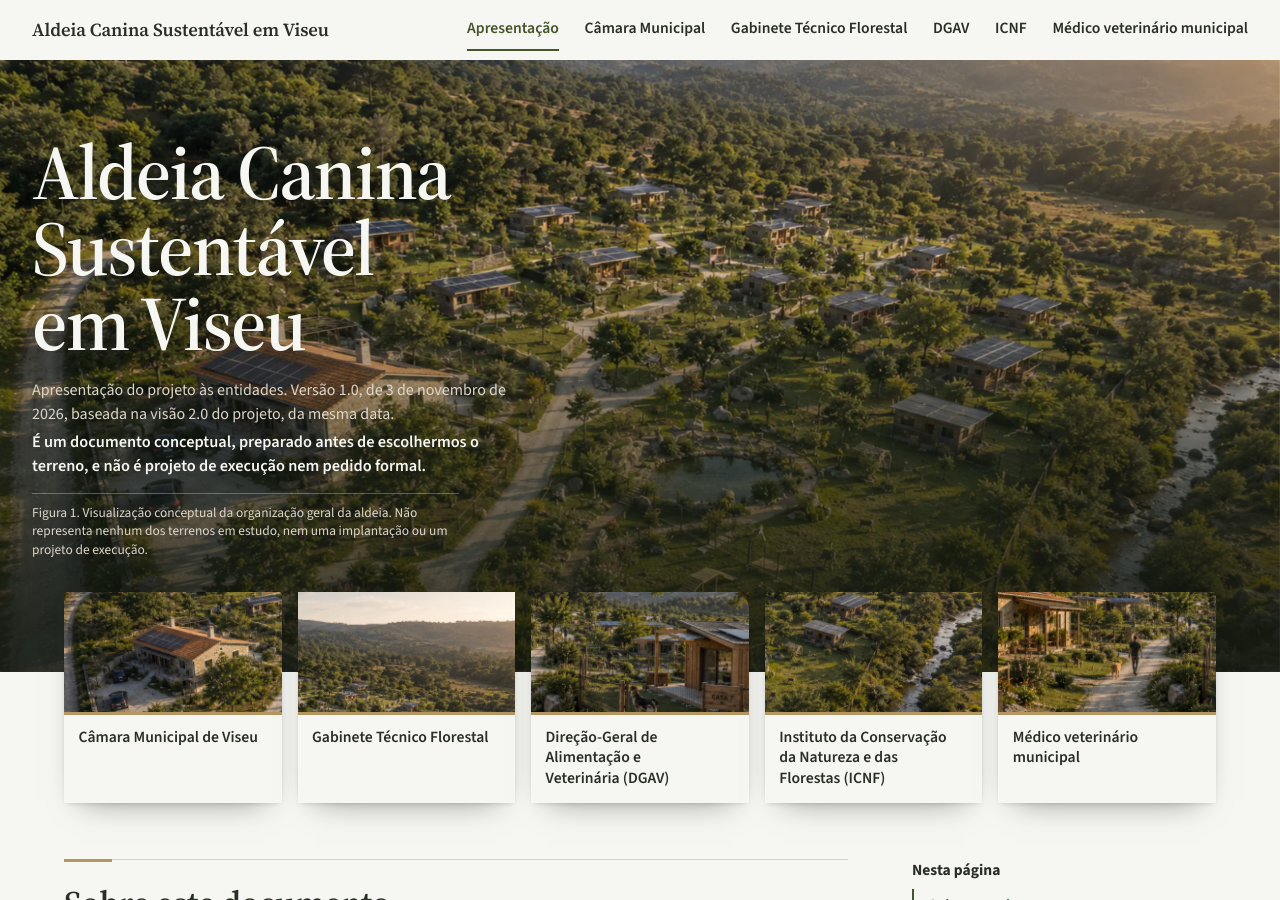
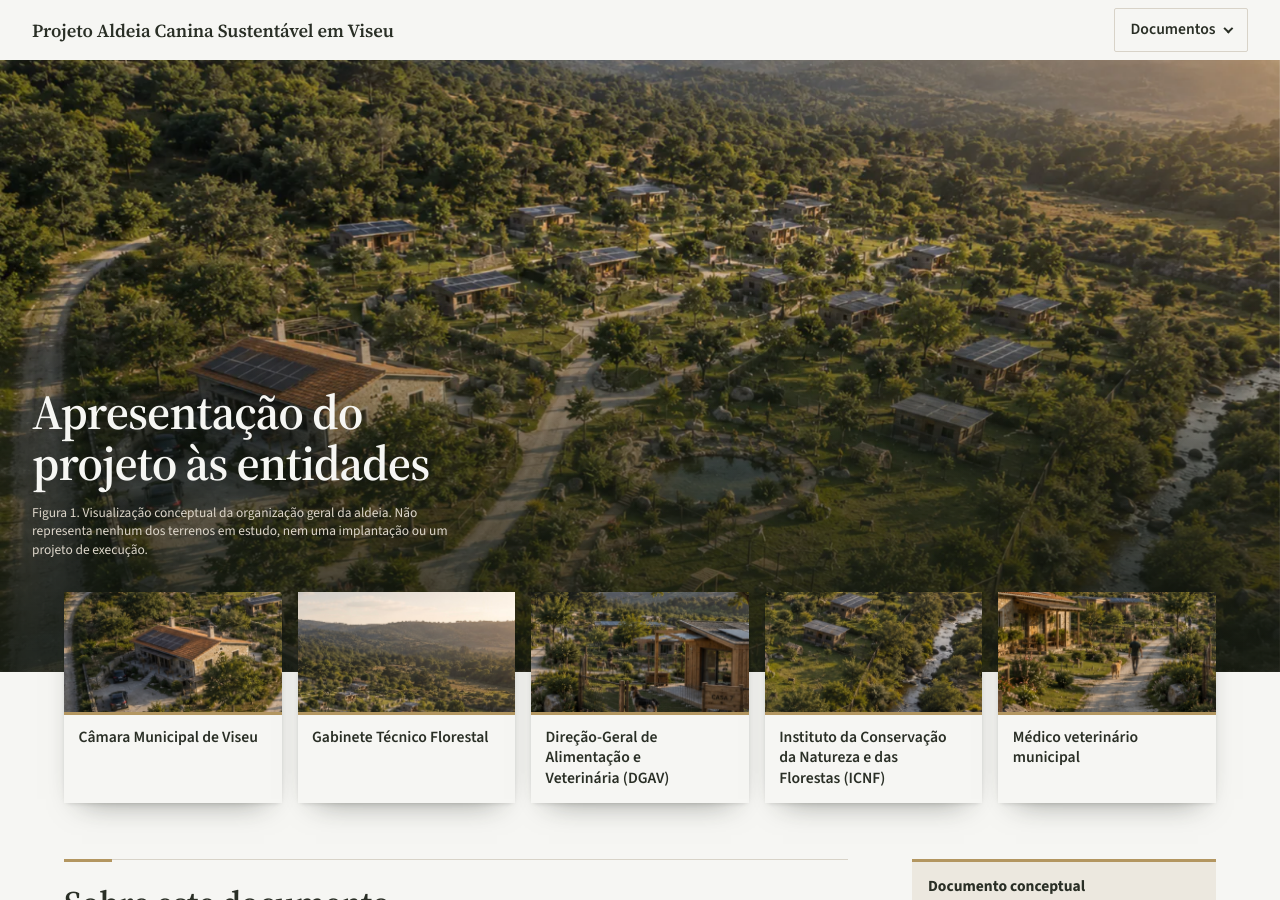
Before and after one commit to NunoMACastro/aldeia_canina, a Jekyll site: the page built from README.md, in a window 1280 px wide and 900 px high. Built offline with Jekyll 4.4.1, drawn with Linux system fonts in a browser that asks for light colours; our own code applies the rules of GitHub Pages for plain Markdown files; some of the changed text lies outside the part shown.

Commit message:
Update: Nome do projeto só na barra, menu Documentos e abertura mais leve
Co-Authored-By: Claude Opus 5.5 <noreply@anthropic.com>

```diff
--- a/_config.yml
+++ b/_config.yml
@@ -13,6 +13,10 @@ repositorio_md: https://github.com/NunoMACastro/aldeia_canina/blob/main/
 versao: "Versão 1.0, de 3 de novembro de 2026."
 versao_longa: "Apresentação do projeto às entidades. Versão 1.0, de 3 de novembro de 2026, baseada na visão 2.0 do projeto, da mesma data."
 natureza: "É um documento conceptual, preparado antes de escolhermos o terreno, e não é projeto de execução nem pedido formal."
+# Título da página de entrada no site: a primeira frase do README.
+titulo_entrada: "Apresentação do projeto às entidades"
+# Nome na barra superior, o único sítio do site onde aparece.
+nome_barra: "Projeto Aldeia Canina Sustentável em Viseu"
 
 markdown: kramdown
 kramdown:
--- a/_data/paginas.yml
+++ b/_data/paginas.yml
@@ -8,7 +8,6 @@
 
 - url: /
   md: README.md
-  curto: Apresentação
   nome: Apresentação do projeto
   figura: aerea
   foco_x: 50%
@@ -17,7 +16,6 @@
 
 - url: /entidades/camara-municipal-viseu.html
   md: entidades/camara-municipal-viseu.md
-  curto: Câmara Municipal
   nome: Câmara Municipal de Viseu
   figura: aerea
   faixa: images/faixas/camara-municipal-viseu-larga.jpg
@@ -28,7 +26,6 @@
 
 - url: /entidades/gabinete-tecnico-florestal.html
   md: entidades/gabinete-tecnico-florestal.md
-  curto: Gabinete Técnico Florestal
   nome: Gabinete Técnico Florestal
   figura: aerea
   faixa: images/faixas/gabinete-tecnico-florestal-larga.jpg
@@ -39,7 +36,6 @@
 
 - url: /entidades/dgav.html
   md: entidades/dgav.md
-  curto: DGAV
   nome: Direção-Geral de Alimentação e Veterinária (DGAV)
   figura: vista
   faixa: images/faixas/dgav-larga.jpg
@@ -50,7 +46,6 @@
 
 - url: /entidades/icnf.html
   md: entidades/icnf.md
-  curto: ICNF
   nome: Instituto da Conservação da Natureza e das Florestas (ICNF)
   figura: aerea
   faixa: images/faixas/icnf-larga.jpg
@@ -61,7 +56,6 @@
 
 - url: /entidades/medico-veterinario-municipal.html
   md: entidades/medico-veterinario-municipal.md
-  curto: Médico veterinário municipal
   nome: Médico veterinário municipal
   figura: vista
   faixa: images/faixas/medico-veterinario-municipal-larga.jpg
--- a/_layouts/default.html
+++ b/_layouts/default.html
@@ -17,11 +19,9 @@
   {%- unless titulo -%}{%- assign titulo = h1 | strip_html | strip -%}{%- endunless -%}
 {%- endif -%}
 
-{%- assign abertura = "" -%}
 {%- if inicio -%}
   {%- assign primeiro = corpo | split: "</p>" | first | append: "</p>" -%}
   {%- assign corpo = corpo | remove_first: primeiro -%}
-  {%- assign abertura = primeiro | strip | replace_first: "<p>", '<p class="linha-versao">' -%}
 {%- endif -%}
 
 {%- comment -%}
@@ -88,7 +88,7 @@
 <head>
 <meta charset="utf-8">
 <meta name="viewport" content="width=device-width, initial-scale=1">
-<title>{% if inicio %}Apresentação do projeto às entidades{% else %}{{ titulo }}{% endif %} · {{ site.title }}</title>
+<title>{% if inicio %}{{ site.titulo_entrada }}{% else %}{{ titulo }}{% endif %} · {{ site.nome_barra }}</title>
 <meta name="description" content="{{ site.natureza }}">
 <link rel="preload" href="{{ '/assets/fonts/source-serif-4-latin.woff2' | relative_url }}" as="font" type="font/woff2" crossorigin>
 <link rel="stylesheet" href="{{ '/assets/css/site.css' | relative_url }}">
@@ -97,12 +97,15 @@
 <body class="{% if inicio %}inicio{% else %}entidade{% endif %}">
 <a class="saltar" href="#texto">Saltar para o texto</a>
 <header class="barra">
-  <a class="nome" href="{{ '/' | relative_url }}">{{ site.title }}</a>
-  <nav aria-label="Documentos"><ul>
-    {%- for p in site.data.paginas -%}
-    <li><a href="{{ p.url | relative_url }}"{% if p.url == page.url %} aria-current="page"{% endif %}>{{ p.curto }}</a></li>
-    {%- endfor -%}
-  </ul></nav>
+  <a class="nome" href="{{ '/' | relative_url }}">{{ site.nome_barra }}</a>
+  <details class="menu">
+    <summary>Documentos</summary>
+    <nav aria-label="Documentos"><ul>
+      {%- for p in site.data.paginas -%}
+      <li><a href="{{ p.url | relative_url }}"{% if p.url == page.url %} aria-current="page"{% endif %}>{{ p.nome }}</a></li>
+      {%- endfor -%}
+    </ul></nav>
+  </details>
 </header>
 <main id="texto">
   {%- if info %}
@@ -115,11 +118,7 @@
       <img class="vista-img" src="{{ info.faixa | default: fig.imagem | relative_url }}" alt="{{ fig.alt }}" fetchpriority="high">
     </picture>
     <div class="vista-texto">
-      <h1>{{ titulo }}</h1>
-      {%- if inicio %}
-      {{ abertura }}
-      <p class="natureza-vista">{{ site.natureza }}</p>
-      {%- endif %}
+      <h1>{% if inicio %}{{ site.titulo_entrada }}{% else %}{{ titulo }}{% endif %}</h1>
       <p class="vista-legenda">{% if inicio %}Figura {{ fig.numero }}. {% endif %}{{ fig.legenda }}</p>
     </div>
   </div>
@@ -131,13 +130,11 @@
   {%- endif %}
   <div class="folha">
     <aside class="lado" aria-label="Sobre este documento e navegação">
-      {%- unless inicio %}
       <div class="natureza">
         <p class="natureza-t">Documento conceptual</p>
         <p>{{ site.versao }}</p>
         <p>{{ site.natureza }}</p>
       </div>
-      {%- endunless %}
       <nav class="indice indice-lado" aria-label="Nesta página">
         <p class="indice-t">Nesta página</p>
         <ol>{{ indice }}</ol>
@@ -162,7 +159,6 @@
 </main>
 <footer class="pe">
   <div class="pe-in">
-    <p class="pe-nome">{{ site.title }}</p>
     <p>{{ site.versao_longa }}</p>
     <p>{{ site.natureza }}</p>
     <p>Contacto do promotor: <span class="reservado">por preencher</span></p>
--- a/assets/css/site.css
+++ b/assets/css/site.css
@@ -82,15 +82,37 @@ a:hover { color: var(--pinho-escuro); text-decoration-thickness: 2px; }
   min-height: 3.75rem; padding-block: .5rem; padding-inline: var(--margem);
   font-family: var(--f-titulo);
 }
-.nome { font: 600 1.15rem/1.2 var(--f-texto); color: var(--tinta); text-decoration: none; white-space: nowrap; letter-spacing: -.005em; }
+.nome { font: 600 1.15rem/1.25 var(--f-texto); color: var(--tinta); text-decoration: none; letter-spacing: -.005em; }
 .nome:hover { color: var(--pinho); }
-.barra ul { list-style: none; margin: 0; padding: 0; display: flex; gap: 1.6rem; }
-.barra nav a {
-  display: block; padding: .45rem 0; font-weight: 600; font-size: .98rem;
-  color: var(--tinta); text-decoration: none; border-bottom: 2px solid transparent; white-space: nowrap;
+
+/* Menu «Documentos»: um só botão abre a lista dos seis documentos (funciona sem JavaScript) */
+.menu { position: relative; flex: none; font-family: var(--f-titulo); }
+.menu summary {
+  list-style: none; cursor: pointer; display: inline-flex; align-items: center; gap: .6rem;
+  padding: .5rem .95rem; border: 1px solid var(--filete); border-radius: 2px; background: var(--chao);
+  font-weight: 600; font-size: .98rem; color: var(--tinta);
+  transition: border-color .2s var(--suave), color .2s var(--suave);
 }
-.barra nav a:hover { color: var(--pinho); border-bottom-color: var(--erva); }
-.barra nav a[aria-current="page"] { color: var(--pinho); border-bottom-color: var(--pinho); }
+.menu summary::-webkit-details-marker { display: none; }
+.menu summary::after {
+  content: ""; width: .42rem; height: .42rem; border-right: 2px solid currentColor; border-bottom: 2px solid currentColor;
+  transform: translateY(-2px) rotate(45deg); transition: transform .25s var(--suave);
+}
+.menu[open] summary::after { transform: translateY(2px) rotate(-135deg); }
+.menu summary:hover, .menu[open] summary { border-color: var(--pinho); color: var(--pinho); }
+.menu nav {
+  position: absolute; right: 0; top: calc(100% + .5rem); z-index: 20; width: min(25rem, calc(100vw - 2 * var(--gutter)));
+  background: var(--chao); border-top: 3px solid var(--erva); padding: .35rem 0;
+  box-shadow: 0 18px 40px -18px rgba(30, 34, 26, .55), 0 2px 8px -4px rgba(30, 34, 26, .25);
+}
+.menu ul { list-style: none; margin: 0; padding: 0; }
+.menu a {
+  display: block; padding: .6rem 1.1rem .6rem .95rem; border-left: 3px solid transparent;
+  color: var(--tinta); text-decoration: none; font-weight: 600; font-size: .98rem; line-height: 1.3;
+}
+.menu a:hover { background: var(--pedra); color: var(--pinho); }
+.menu a[aria-current="page"] { color: var(--pinho); border-left-color: var(--pinho); }
+@media (prefers-reduced-motion: reduce) { .menu summary, .menu summary::after { transition: none; } }
 
 /* Abertura: a paisagem ocupa o primeiro ecrã; o título e as ressalvas assentam na sombra da imagem */
 .vista { position: relative; overflow: hidden; background: var(--neblina); height: clamp(15rem, 36vh, 24rem); }
@@ -113,11 +135,9 @@ a:hover { color: var(--pinho-escuro); text-decoration-thickness: 2px; }
   margin: 0; font: 600 clamp(1.9rem, 1.2rem + 2.2vw, 3.1rem)/1.06 var(--f-texto);
   letter-spacing: -.018em; text-wrap: balance; text-shadow: 0 1px 18px rgba(22, 27, 18, .35);
 }
-.inicio .vista h1 { font-size: clamp(2.7rem, 1.3rem + 4.4vw, 5.6rem); line-height: .98; letter-spacing: -.025em; max-width: 13ch; }
-.linha-versao { margin: 1.1rem 0 .35rem; font: 400 1rem/1.45 var(--f-titulo); color: var(--neblina); max-width: 62ch; }
-.natureza-vista { margin: 0 0 .9rem; font: 600 1.02rem/1.45 var(--f-titulo); max-width: 58ch; }
+.inicio .vista h1 { font-size: clamp(2.1rem, 1.3rem + 2.2vw, 3.3rem); line-height: 1.04; letter-spacing: -.02em; max-width: 20ch; }
 .vista-legenda { margin: .7rem 0 0; font: 400 .84rem/1.4 var(--f-titulo); color: var(--neblina); max-width: 64ch; }
-.inicio .vista-legenda { padding-top: .6rem; border-top: 1px solid rgba(221, 214, 202, .35); }
+.inicio .vista-legenda { margin-top: .9rem; }
 .titulo-simples { max-width: 76rem; margin: 2.5rem auto 0; padding-inline: var(--margem); font: 600 2.2rem/1.1 var(--f-texto); }
 
 @media (prefers-reduced-motion: no-preference) {
@@ -242,7 +262,6 @@ a:hover { color: var(--pinho-escuro); text-decoration-thickness: 2px; }
 .pe { background: var(--pinho-escuro); color: var(--chao); }
 .pe-in { max-width: 76rem; margin: 0 auto; padding: 2.6rem var(--margem) 3rem; font: 400 .95rem/1.55 var(--f-titulo); }
 .pe-in p { margin: 0 0 .4rem; max-width: 62rem; color: var(--neblina); }
-.pe-in .pe-nome { margin-bottom: .9rem; font: 600 1.35rem/1.2 var(--f-texto); color: var(--chao); letter-spacing: -.01em; }
 .pe a { color: var(--chao); }
 .pe a:hover { color: var(--chao); text-decoration-thickness: 2px; }
 .reservado { background: var(--erva); color: var(--tinta); padding: 0 .35em; font-weight: 600; }
@@ -251,20 +270,11 @@ a:hover { color: var(--pinho-escuro); text-decoration-thickness: 2px; }
 @media (min-width: 64.01rem) and (max-height: 820px) {
   .inicio .vista { height: clamp(24rem, 62vh, 40rem); }
   .inicio .vista-texto { bottom: 6.2rem; }
-  .inicio .vista h1 { font-size: clamp(2.5rem, 1.2rem + 3.6vw, 4.6rem); }
   .postal-img { height: 6.2rem; }
 }
 
 /* Ecrãs médios */
 @media (max-width: 64rem) {
-  .barra { flex-direction: column; align-items: flex-start; gap: .3rem; padding-top: .8rem; }
-  .barra nav {
-    width: 100%; overflow-x: auto; scrollbar-width: none;
-    -webkit-mask-image: linear-gradient(to right, #000 85%, transparent);
-    mask-image: linear-gradient(to right, #000 85%, transparent);
-  }
-  .barra nav::-webkit-scrollbar { display: none; }
-  .barra ul { gap: 1.25rem; padding-bottom: .2rem; padding-right: 2rem; }
   .postais ul { grid-template-columns: repeat(3, minmax(0, 1fr)); }
   .folha { grid-template-columns: minmax(0, 1fr); grid-template-areas: "lado" "doc"; padding-top: 2.5rem; }
   .lado { margin-bottom: 1rem; }
@@ -280,6 +290,8 @@ a:hover { color: var(--pinho-escuro); text-decoration-thickness: 2px; }
 @media (max-width: 40rem) {
   body { font-size: 1.0625rem; }
   .barra, .folha, .pe-in, .postais-fim, .postais-entrada { padding-inline: var(--gutter); }
+  .barra { gap: 1rem; }
+  .nome { font-size: 1.02rem; }
   .vista, .inicio .vista { height: auto; background: var(--pinho-escuro); }
   .vista picture { display: block; }
   .vista-img { position: relative; height: 15rem; }
@@ -288,7 +300,7 @@ a:hover { color: var(--pinho-escuro); text-decoration-thickness: 2px; }
   .vista-texto, .inicio .vista-texto { position: relative; left: auto; right: auto; bottom: auto; max-width: none; padding: 1.4rem var(--gutter) 1.5rem; background: var(--pinho-escuro); }
   .vista h1 { text-shadow: none; }
   .inicio .vista-texto { padding-bottom: 1.6rem; }
-  .inicio .vista h1 { font-size: 2.6rem; }
+  .inicio .vista h1 { font-size: 2.1rem; }
   .postais-entrada { margin-top: 1.2rem; }
   .postais ul { display: flex; overflow-x: auto; scroll-snap-type: x mandatory; gap: .8rem; padding-bottom: .6rem; scrollbar-width: none; }
   .postais ul::-webkit-scrollbar { display: none; }
@@ -301,15 +313,18 @@ a:hover { color: var(--pinho-escuro); text-decoration-thickness: 2px; }
 @media print {
   @page { margin: 18mm 16mm 20mm; }
   body { background: #fff; color: #000; font-size: 10.5pt; line-height: 1.5; }
-  .barra, .saltar, .indice, .postais-entrada, .postais-fim, .pe a { display: none; }
+  .menu, .saltar, .indice, .postais-entrada, .postais-fim, .pe a { display: none; }
+  /* A barra fica só com o nome: no papel é o único sítio onde ele aparece. */
+  .barra { min-height: 0; padding: 0 0 3mm; border-bottom: 1px solid #999; }
+  .nome { color: #000; font-size: 11pt; }
   .vista, .inicio .vista { height: auto; background: none; overflow: visible; }
   .vista-img { position: static; height: 6cm; transform: none; animation: none; }
   .entidade .vista-img, .entidade .vista-legenda { display: none; }
   .vista::after { display: none; }
   .vista-texto, .inicio .vista-texto { position: static; color: #000; background: none; padding: 4mm 0 0; max-width: none; }
-  .vista h1, .linha-versao, .natureza-vista { color: #000; }
+  .vista h1 { color: #000; }
   .vista h1, .inicio .vista h1 { font-size: 22pt; text-shadow: none; max-width: none; }
-  .linha-versao, .natureza-vista, .vista-legenda { color: #333; border: 0; }
+  .vista-legenda { color: #333; }
   .folha { display: block; padding: 6mm 0 0; max-width: none; }
   .lado { margin-bottom: 6mm; }
   .natureza { background: none; border: 1px solid #999; }
@@ -322,5 +337,5 @@ a:hover { color: var(--pinho-escuro); text-decoration-thickness: 2px; }
   a { color: #000; text-decoration: none; }
   .doc a[href^="http"]::after { content: " (" attr(href) ")"; font-size: 8.5pt; color: #444; word-break: break-all; }
   .pe { background: none; color: #333; }
-  .pe-in p, .pe-in .pe-nome { color: #333; }
+  .pe-in p { color: #333; }
 }
--- a/assets/js/indice.js
+++ b/assets/js/indice.js
@@ -1,13 +1,25 @@
-/* Marca no índice a secção que está a ser lida (no índice lateral e no do telemóvel).
+/* Comportamentos do site: menu «Documentos», coluna lateral perante figuras largas e índice que
+   marca a secção que está a ser lida (no índice lateral e no do telemóvel).
    Melhoria progressiva: sem este script, os índices funcionam como listas de ligações.
    Não recolhe nem envia dados. */
 (function () {
   "use strict";
-  /* No telemóvel, a barra de documentos desliza até à página atual. */
-  var atual = document.querySelector(".barra a[aria-current='page']");
-  var barra = atual && atual.closest("nav");
-  if (barra && barra.scrollWidth > barra.clientWidth) {
-    barra.scrollLeft = Math.max(0, atual.offsetLeft - 16);
+  /* O menu «Documentos» fecha com Escape, com um toque ou clique fora dele, quando o foco
+     sai dele (Tab) e quando se volta à página pelo histórico; sem este script, abre e fecha
+     só no próprio botão. Usa pointerdown porque no Safari do iPhone um clique em zona sem
+     ligação nem botão não chega ao documento. */
+  var menu = document.querySelector(".menu");
+  if (menu) {
+    document.addEventListener("pointerdown", function (e) {
+      if (menu.open && !menu.contains(e.target)) menu.open = false;
+    });
+    menu.addEventListener("focusout", function (e) {
+      if (menu.open && e.relatedTarget && !menu.contains(e.relatedTarget)) menu.open = false;
+    });
+    document.addEventListener("keydown", function (e) {
+      if (e.key === "Escape" && menu.open) { menu.open = false; menu.querySelector("summary").focus(); }
+    });
+    window.addEventListener("pageshow", function () { menu.open = false; });
   }
   /* Em ecrãs largos, a coluna lateral recolhe enquanto uma figura larga lhe passa por cima;
      sem este script, a figura cobre-a por instantes. */
```
Also changed, not shown: other parts of _layouts/default.html (+6 -4 lines).
